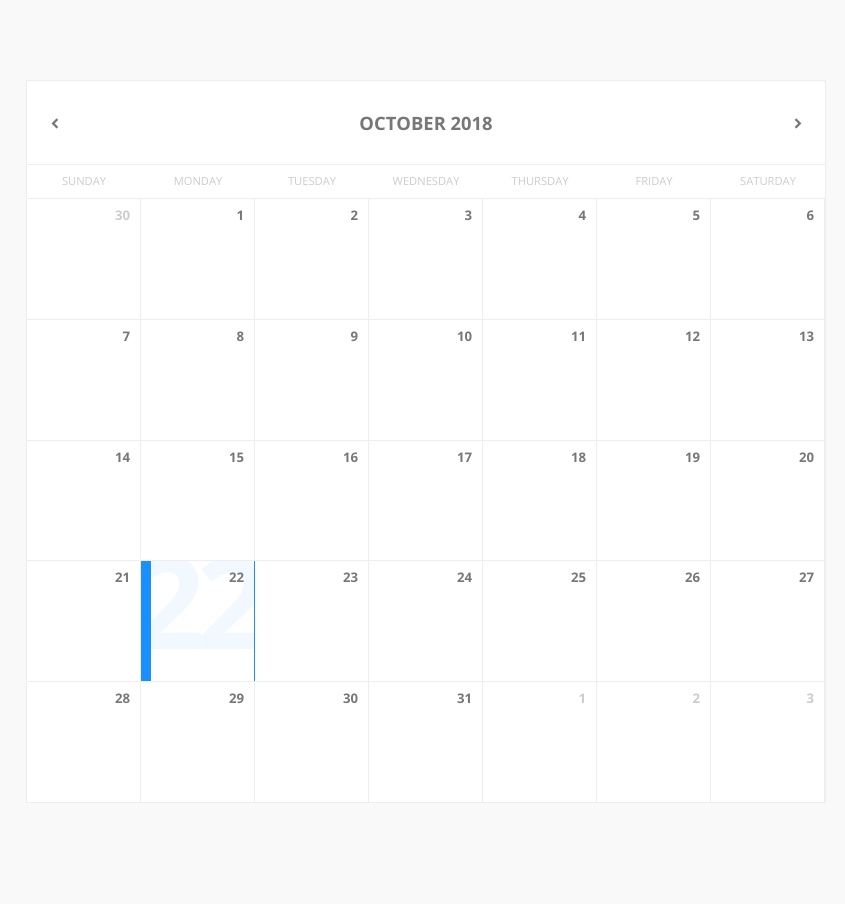
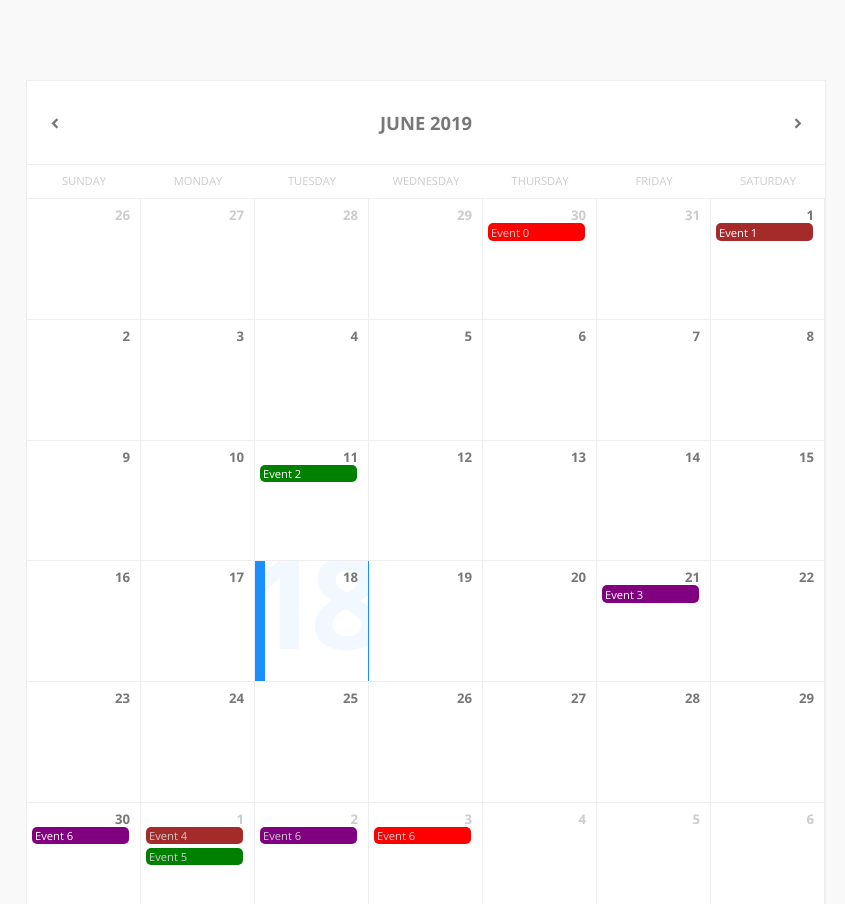
Before and after one commit to Zeeroh0/react-monthly-events-calendar, a React app: page / in a window 1280 px wide. Shown: the top 904 px of the page, without its empty margins (214-1059 px from the left). Before the commit the page ends 811 px from the top, so only its background shows below. Built offline with nearby package versions, Linux system fonts and the light colour scheme.

Commit message:
added comment and set initalSelectedDate on the example to be today

```diff
--- a/example/App.js
+++ b/example/App.js
@@ -36,7 +36,7 @@ class App extends React.Component {
   render() {
     return (
       <div className='calendar-wrapper'>
-        <Calendar events={styledEvents} initialSelectedDate={'bad date'}/>
+        <Calendar events={styledEvents} initialSelectedDate={'6/18/19'}/>
       </div>
     );
   }
--- a/src/components/calendar/index.js
+++ b/src/components/calendar/index.js
@@ -150,7 +150,7 @@ class Calendar extends React.Component {
   render() {
     const { currentMonth } = this.state
 
-    // logic to filter the rendered events to this month only +/- 7 days
+    // logic to filter the rendered events to this month +/- 7 days worth of events
     const currentMonthMinus7 = dateFns.subDays(dateFns.startOfMonth(currentMonth), 7);
     const currentMonthPlus7 = dateFns.addDays(dateFns.endOfMonth(currentMonth), 7);
     const filteredEvents = this.props.events.filter(event => new Date(event.date) >= currentMonthMinus7 && new Date(event.date) <= currentMonthPlus7);
```
